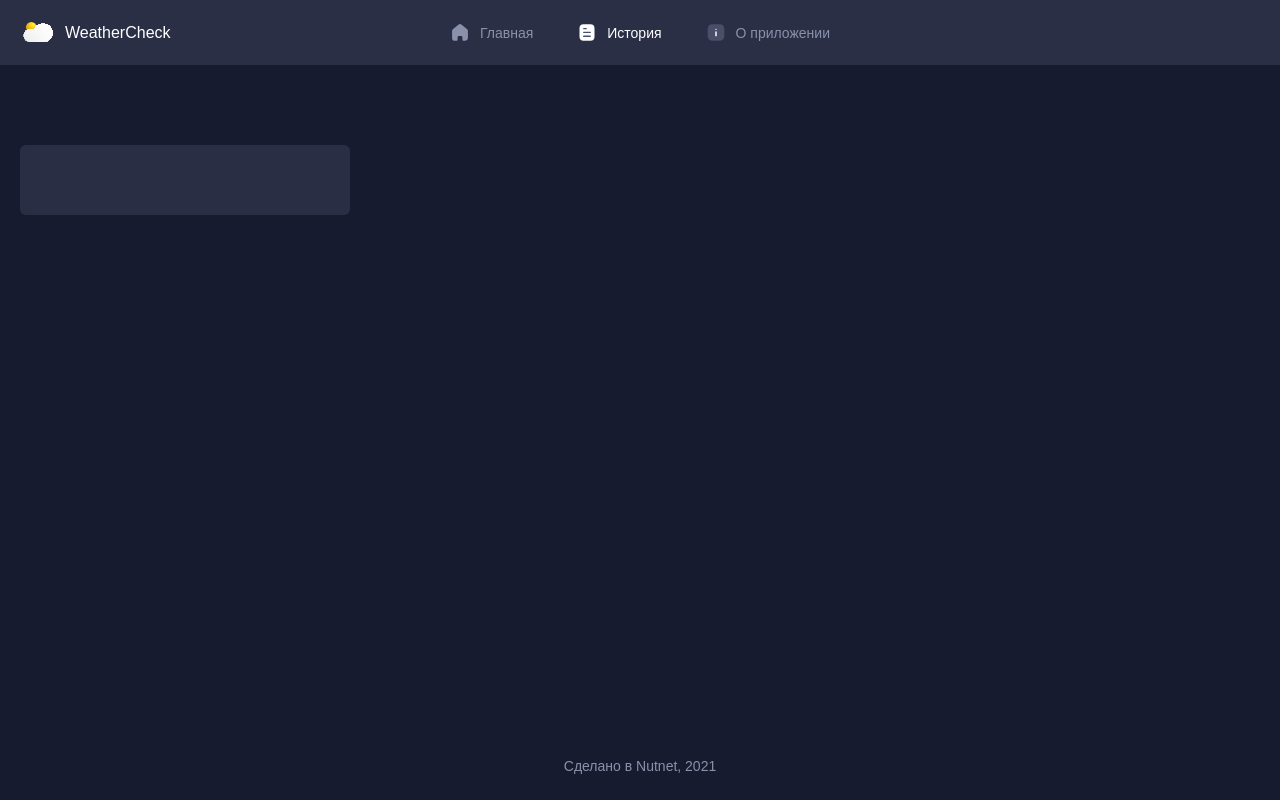
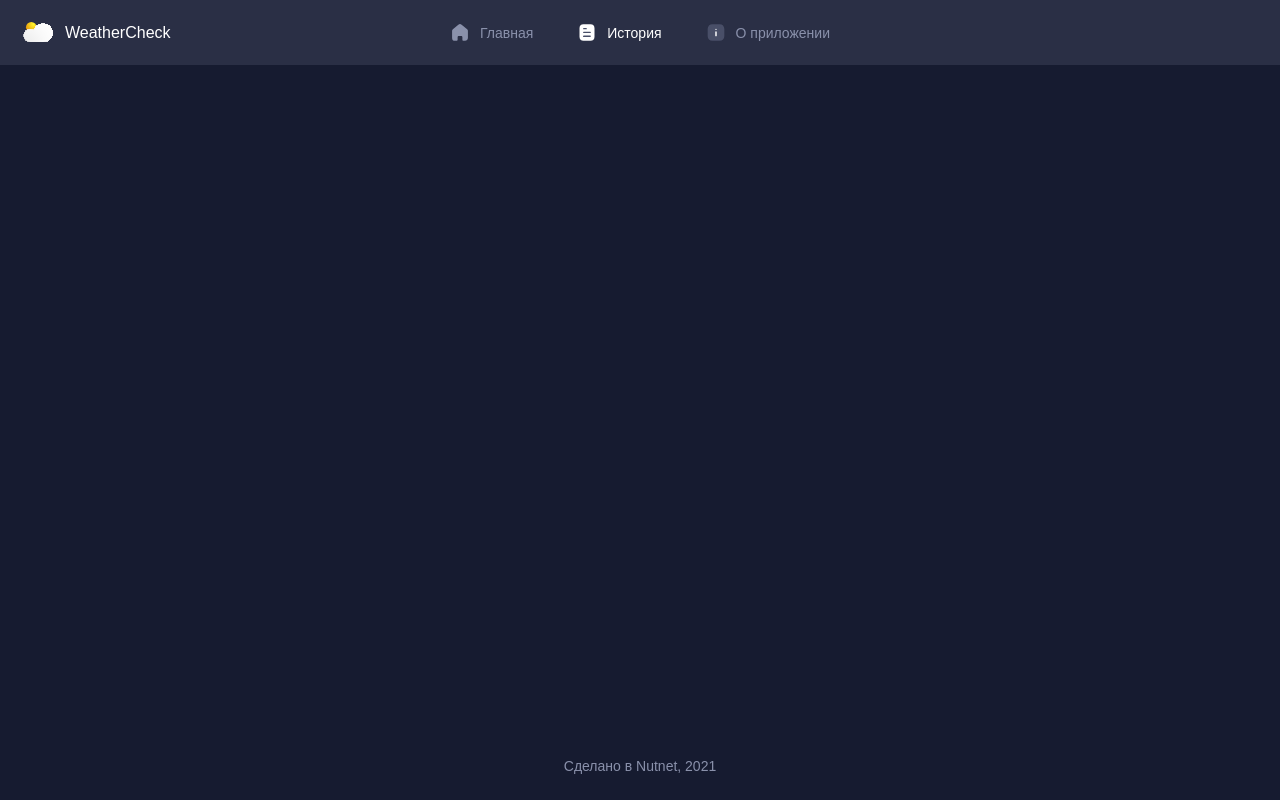
Before and after one commit to DWNMRS/weather_test, a React (Create React App) app: page /history in a window 1280 px wide. Built offline with nearby package versions, Linux system fonts and the light colour scheme.

Commit message:
реализовано добавление искомых городов в историю

```diff
--- a/src/components/content/history/history.jsx
+++ b/src/components/content/history/history.jsx
@@ -1,13 +1,25 @@
-import React from "react";
+import React, { useEffect } from "react";
+import { useState } from "react";
 import style from "./history.module.scss"
 import HistoryItem from "./historyItem/historyItem"
 
-const History=() => {
+const History = () => {
+
+  const [historyCities, setHistoryCities] = useState([]);
+
+  const getLocalStorageItems = () => {
+    let newItem = localStorage.getItem('history')
+    newItem = JSON.parse(newItem)
+    setHistoryCities(newItem)
+  }
+
+  useEffect(() => { getLocalStorageItems()},[])
+
   return (
     <div className={style.history}>
-      <HistoryItem></HistoryItem>
+      {historyCities && historyCities.map((historyItem, index) => (<HistoryItem></HistoryItem>))}
     </div>
   )
 }
 
- export default History
+export default History
--- a/src/components/content/history/history.module.scss
+++ b/src/components/content/history/history.module.scss
@@ -1,9 +1,13 @@
 .history {
+  display: flex;
+  justify-content: center;
+  flex-wrap: wrap;
   width: 100%;
+  height: 100%;
   color: #fff;
   padding:80px 20px;
 
-  @media(max-width: 768px) {
+  @media(max-width: 800px) {
     padding:20px 20px 80px;
   }
 }
--- a/src/components/content/history/historyItem/historyItem.module.scss
+++ b/src/components/content/history/historyItem/historyItem.module.scss
@@ -1,6 +1,9 @@
 .item {
-    max-width: 330px;
+    max-width: 370px;
+    width: 100%;
     height: 70px;
     border-radius: 6px;
-    background: #292E44;
+    background: #292e44;
+    color: #fff;
+    margin: 0 20px;
 }
--- a/src/components/content/home/city/city.jsx
+++ b/src/components/content/home/city/city.jsx
@@ -1,6 +1,7 @@
 import React, { useEffect, useState } from "react";
-import icons from '../icons'
-import style from "../city/city.module.scss"
+import icons from '../icons';
+import style from "../city/city.module.scss";
+import { Link } from "react-router-dom";
 import { useParams } from "react-router-dom";
 
 
@@ -11,6 +12,7 @@ const City = () => {
         fetch(`https://api.openweathermap.org/data/2.5/weather?q=${city}&units=metric&appid=cdbce4d308bc616ba3e4378cb758342a`)
             .then(res => res.json())
             .then(resJson => {
+                getHistoryStore(resJson)
                 setData(resJson)
             }
             )
@@ -26,12 +28,37 @@ const City = () => {
         console.log(data)
         return icons.filter(icon => icon.type === type)[0].image
     }
+    const getHistoryStore = (weatherData) => {
 
+        const history = {
+            name: weatherData.name,
+            temp: weatherData.main.temp,
+            time: '11:40'
+        }
+        let currentHistory = localStorage.getItem('history')
+
+        if (!currentHistory) {
+            let newHistory = []
+            newHistory.push(history)
+            localStorage.setItem('history', JSON.stringify(newHistory))
+        } else {
+            currentHistory = JSON.parse(currentHistory)
+            currentHistory.unshift(history)
+            if (currentHistory.length > 9 ) {
+                currentHistory.pop()
+            }
+            localStorage.setItem('history', JSON.stringify(currentHistory))
+
+        }
+    }
 
     return (
         <>
             {!!data &&
                 < div className={style.container} >
+                    <Link to={'/home/'}>
+                        <div className={style.buttonBack}></div>
+                    </Link>
                     <span className={style.name}>{data.name}</span>
                     <span className={style.description}>{data.weather[0].description}</span>
                     <div className={style.weather}>
--- a/src/components/content/home/city/city.module.scss
+++ b/src/components/content/home/city/city.module.scss
@@ -1,18 +1,27 @@
 .container {
-    top: 0;
     width: 100%;
     height: 100%;
     color: #fff;
-    background: radial-gradient(at 50% -50%, rgba(255, 255, 255, 0.486), #161b30 60%);
+    background: radial-gradient(at 50% -50%, rgb(255, 255, 255), #161b30 60%);
     display: flex;
     flex-direction: column;
     align-items: center;
+
+    @media(max-width: 800px) {
+        background: linear-gradient(#52576b, #161b30);
+        position: absolute;
+        top: 0;
+    }
 }
 
 .name {
     margin-top: 76px;
     font-size: 56px;
     font-weight: 500;
+
+    @media (max-width: 800px) {
+        font-size: 24px;
+    }
 }
 
 .description {
@@ -22,21 +31,35 @@
 .temp {
     font-size: 130px;
     font-weight: 600;
+
+    @media (max-width: 800px) {
+        font-size: 120px;
+    }
 }
 
 .weather {
     display: flex;
     align-items: center;
     justify-content: space-between;
-    background: linear-gradient(#ffffff 20%, #9c9c9c 80%, #8aa9d6);
+    background: linear-gradient(#ffffff 20%, #727272 90%);
     -webkit-background-clip: text;
     -webkit-text-fill-color: transparent;
-    width: 435px;
+    max-width: 435px;
+    width: 100%;
+
+    @media (max-width: 800px) {
+        flex-direction: column;
+    }
 }
 
 .weatherIcon svg {
     width: 219px;
     height: 219px;
+
+    @media (max-width: 800px) {
+        width: 206px;
+        height: 206px;
+    }
 }
 
 .pressureWrap {
@@ -58,3 +81,12 @@
     font-size: 16px;
     font-weight: 400;
 }
+
+.buttonBack {
+    position: absolute;
+    top: 25px;
+    left: 25px;
+    background: url('./img/buttonBack.svg')center no-repeat;
+    width: 20px;
+    height: 20px;
+}
--- a/src/components/content/home/home.jsx
+++ b/src/components/content/home/home.jsx
@@ -2,12 +2,14 @@ import React, { useEffect, useState } from "react";
 import style from "./home.module.scss";
 import Item from "./item/item";
 import icons from "./icons";
+import { useHistory } from "react-router";
 import { Link } from "react-router-dom";
 
 
 
 
 const Home = () => {
+  const history = useHistory();
   const [data, setData] = useState([])
   const [inputValue, setInputValue] = useState('')
   const [suggestCities, setSuggestCities] = useState([])
@@ -41,7 +43,7 @@ const Home = () => {
     weather()
   }, [])
 
-  const renderweather = (type) => {
+  const renderWeather = (type) => {
     const icon = icons.filter(icon => icon.type === type)[0]
     if (!!icon) {
       return icon.image
@@ -69,12 +71,10 @@ const Home = () => {
     setInputValue(currentInputValue)
   }
 
-
-
   return (
     <div className={style.home}>
       <div className={style.container}>
-        <form className={style.form}>
+        <form className={style.form} onSubmit={()=>history.push(`/city/${suggestCities[0]}`)}>
           <input value={inputValue} onInput={(e) => handleInput(e)} type="search" className={style.searchCity} placeholder="Укажите город"></input>
           {suggestCities.length > 0 &&
             <ul className={style.suggest}>
@@ -94,7 +94,7 @@ const Home = () => {
               <Item >
                 <span className={style.cityName}>{city.name} </span>
                 <span className={style.cityTemp}>{city.temp}°</span>
-                <div className={style.cityWeather}>{renderweather(city.weatherMain)}</div>
+                <div className={style.cityWeather}>{renderWeather(city.weatherMain)}</div>
               </Item>
             </Link>
           ))}
--- a/src/components/content/info/info.module.scss
+++ b/src/components/content/info/info.module.scss
@@ -4,7 +4,7 @@
   line-height: 36px;
   padding:80px 20px;
 
-  @media(max-width: 768px) {
+  @media(max-width: 800px) {
     padding:20px 20px 80px;
   }
 }
--- a/src/redux/state.js
+++ b/src/redux/state.js
@@ -0,0 +1 @@
+let state = [];
```
Also changed, not shown: src/components/content/home/city/img/buttonBack.svg (added).
